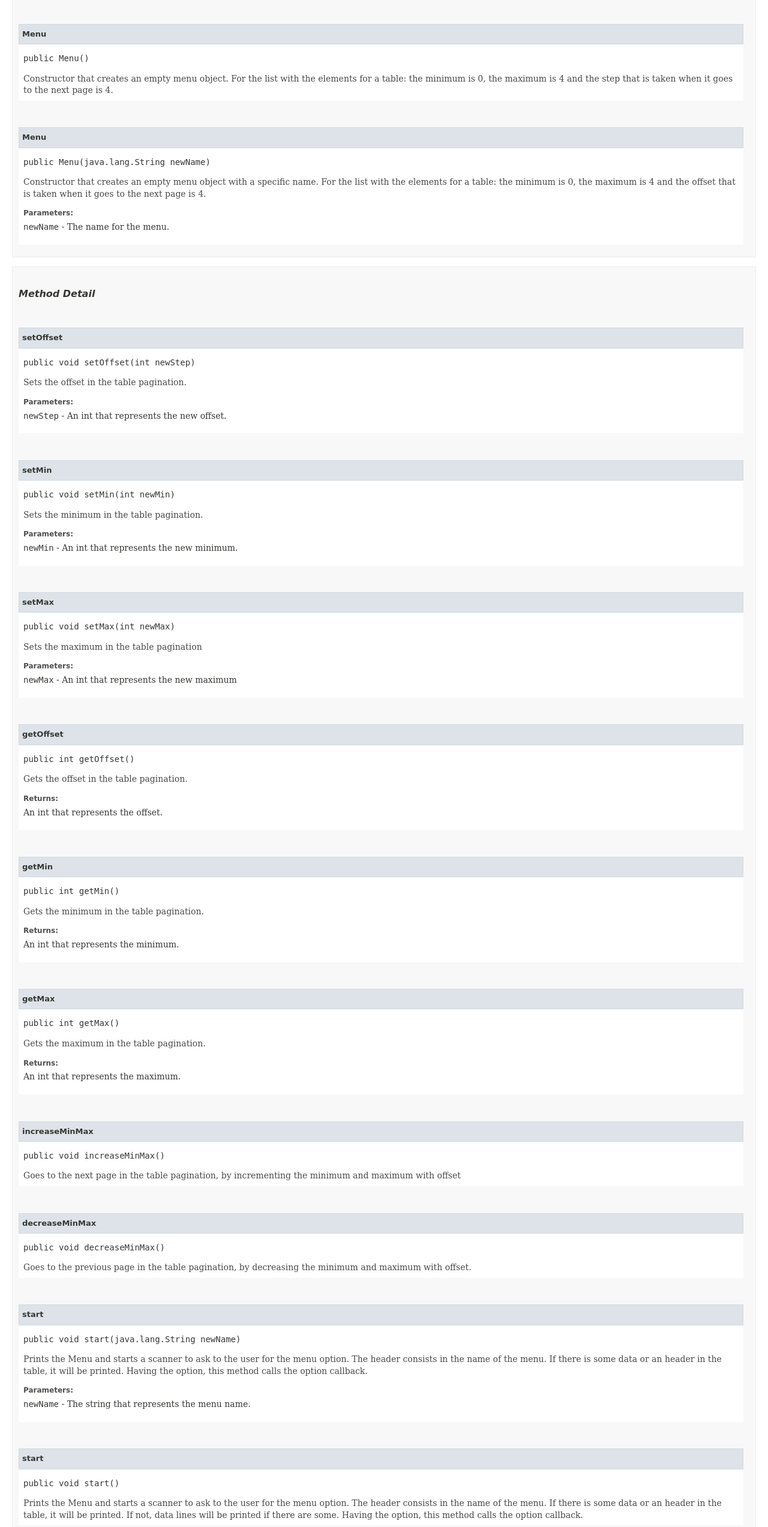
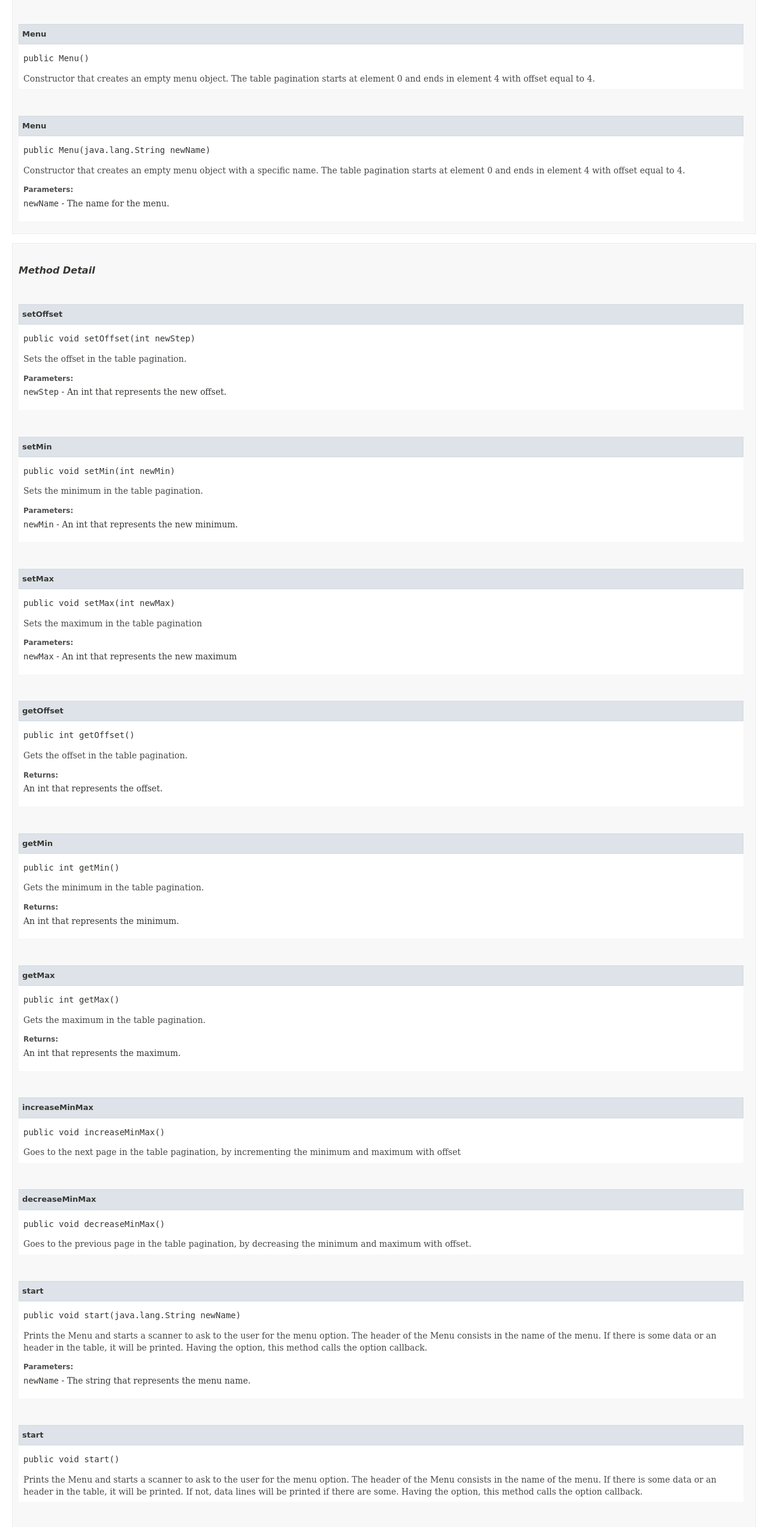
Before and after one commit to FallenFoil/Terminal-Menu, a plain HTML site: page doc/Menu.html in a window 1280 px wide. Shown: the part 1720-4265 px from the top of the page at 60% size. Drawn offline with Linux system fonts and the light colour scheme; no server answers; a script that the page names is missing; a web font is replaced by a local one.

Commit message:
Correcting the doc

```diff
--- a/doc/Menu.html
+++ b/doc/Menu.html
@@ -2,7 +2,7 @@
 <!-- NewPage -->
 <html lang="en">
 <head>
-<!-- Generated by javadoc (11.0.6) on Fri Feb 21 22:12:08 WET 2020 -->
+<!-- Generated by javadoc (11.0.6) on Fri Feb 21 22:19:39 WET 2020 -->
 <title>Menu</title>
 <meta http-equiv="Content-Type" content="text/html; charset=utf-8">
 <meta name="dc.created" content="2020-02-21">
@@ -353,10 +353,7 @@ extends java.lang.Object</pre>
 <h4>Menu</h4>
 <pre>public&nbsp;Menu()</pre>
 <div class="block">Constructor that creates an empty menu object.
- For the list with the elements for a table:
- the minimum is 0,
- the maximum is 4
- and the step that is taken when it goes to the next page is 4.</div>
+ The table pagination starts at element 0 and ends in element 4 with offset equal to 4.</div>
 </li>
 </ul>
 <a id="&lt;init&gt;(java.lang.String)">
@@ -367,10 +364,7 @@ extends java.lang.Object</pre>
 <h4>Menu</h4>
 <pre>public&nbsp;Menu&#8203;(java.lang.String&nbsp;newName)</pre>
 <div class="block">Constructor that creates an empty menu object with a specific name.
- For the list with the elements for a table:
- the minimum is 0,
- the maximum is 4
- and the offset that is taken when it goes to the next page is 4.</div>
+ The table pagination starts at element 0 and ends in element 4 with offset equal to 4.</div>
 <dl>
 <dt><span class="paramLabel">Parameters:</span></dt>
 <dd><code>newName</code> - The name for the menu.</dd>
@@ -499,7 +493,7 @@ extends java.lang.Object</pre>
 <h4>start</h4>
 <pre class="methodSignature">public&nbsp;void&nbsp;start&#8203;(java.lang.String&nbsp;newName)</pre>
 <div class="block">Prints the Menu and starts a scanner to ask to the user for the menu option.
- The header consists in the name of the menu.
+ The header of the Menu consists in the name of the menu.
  If there is some data or an header in the table, it will be printed.
  Having the option, this method calls the option callback.</div>
 <dl>
@@ -516,7 +510,7 @@ extends java.lang.Object</pre>
 <h4>start</h4>
 <pre class="methodSignature">public&nbsp;void&nbsp;start()</pre>
 <div class="block">Prints the Menu and starts a scanner to ask to the user for the menu option.
- The header consists in the name of the menu.
+ The header of the Menu  consists in the name of the menu.
  If there is some data or an header in the table, it will be printed. If not, data lines will be printed if there are some.
  Having the option, this method calls the option callback.</div>
 </li>
```
Also changed, not shown: doc/Menu.CallBack.html (+1 -1 lines), doc/allclasses-index.html (+1 -1 lines), doc/allclasses.html (+1 -1 lines), doc/allpackages-index.html (+1 -1 lines), doc/constant-values.html (+1 -1 lines), doc/deprecated-list.html (+1 -1 lines), doc/help-doc.html (+1 -1 lines), doc/index-all.html (+1 -1 lines), doc/index.html (+1 -1 lines), doc/overview-tree.html (+1 -1 lines), doc/package-summary.html (+1 -1 lines), doc/package-tree.html (+1 -1 lines), 4 other files.
